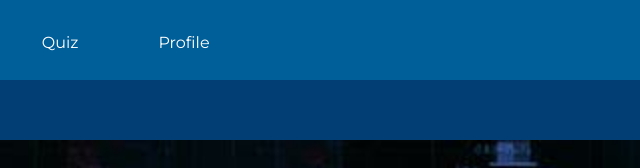
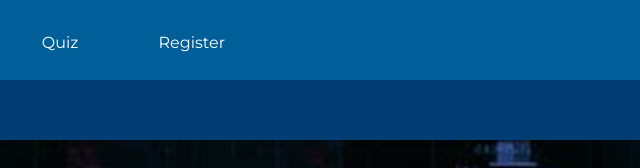
Before and after one commit to esthariothomas/itstrigonometri, a website: page home.html in a window 1280 px wide. Shown: the top 168 px of the page, 533-1173 px from the left. Drawn offline with Linux system fonts and the light colour scheme.

Commit message:
benerin profile jadi register sama login

```diff
--- a/home.html
+++ b/home.html
@@ -15,7 +15,7 @@
         <div class="header-list">
           <ul class="navbar">
             <li><a href="quiz.html">Quiz</a></li>
-            <li><a href="login.html">Profile</a></li>
+            <li><a href="register.html">Register</a></li>
           </ul>
         </div>
     </div>
--- a/validasi.js
+++ b/validasi.js
@@ -18,7 +18,7 @@ function validateRegister(){
     // }else if (!/^[a-zA-Z]*$/g.test(name)) {
     //     label.innerText = "Name Must be Alphabet";
     //     return false;
-    // }
+    }
     else if (schName=="") {
         label.innerText= "School Name Must be filled";
         return false;
```
